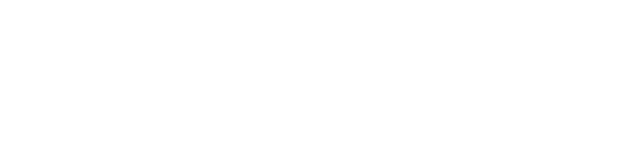
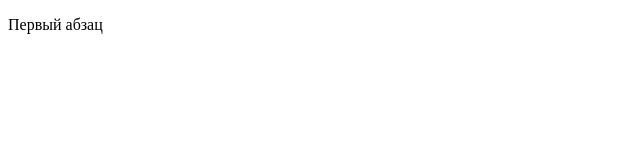
Before and after one commit to Vlad-beatz/barbersop, a plain HTML site: page index.html in a window 1280 px wide. Shown: the whole page, without its empty margins (0-640 px from the left). Drawn offline with Linux system fonts and the light colour scheme.

Commit message:
Добавление абзаца

```diff
--- a/index.html
+++ b/index.html
@@ -6,7 +6,7 @@
   </head>
   <body>
 
-    <p></p>
+    <p>Первый абзац</p>
 
   </body>
 </html>
```
